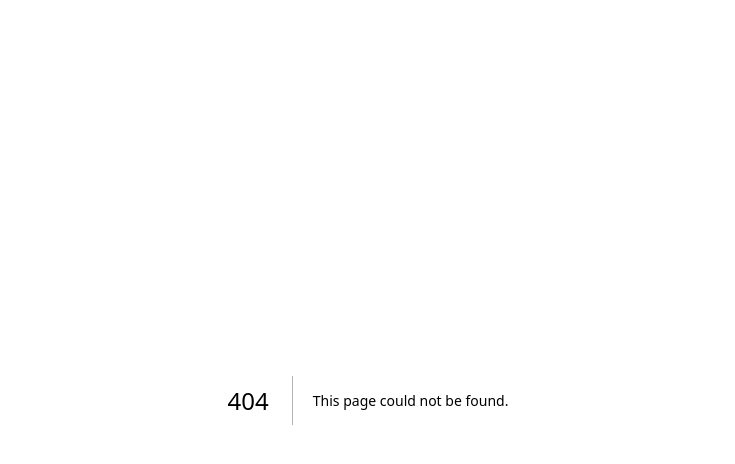
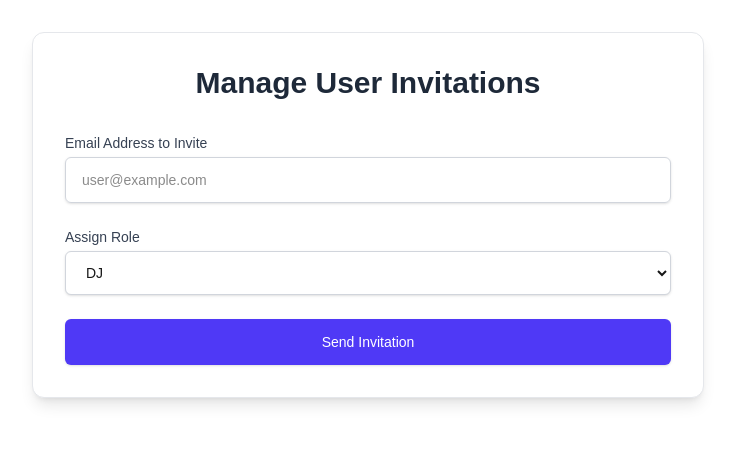
Before and after one commit to PatroniousGrendopolies/guestlist-app, a Next.js app: page /dashboard/manage-invitations in a window 1280 px wide. Before the commit this address had no page. Shown: the top 464 px of the page, without its empty margins (272-1007 px from the left). Built offline with nearby package versions, Linux system fonts and the light colour scheme.

Commit message:
feat: Add page for managers to send invitations

```diff
--- /dev/null
+++ b/src/app/dashboard/manage-invitations/page.tsx
@@ -0,0 +1,136 @@
+// src/app/dashboard/manage-invitations/page.tsx
+'use client';
+
+import { useState, useTransition } from 'react';
+import { UserRole } from '@/types/user'; // Assuming UserRole is in src/types/user.ts
+
+// Helper to get user-friendly role names if needed, or just use the enum values
+const getFriendlyRoleName = (role: UserRole): string => {
+  switch (role) {
+    case UserRole.DJ: return 'DJ';
+    case UserRole.Promoter: return 'Promoter';
+    case UserRole.DoorStaff: return 'Door Staff';
+    // Add other roles as needed, but managers typically invite DJs or Promoters
+    default: return role.charAt(0).toUpperCase() + role.slice(1);
+  }
+};
+
+// Define which roles a manager can assign through this form
+const assignableRoles: UserRole[] = [
+  UserRole.DJ,
+  UserRole.Promoter,
+  UserRole.DoorStaff, // Example: managers might also invite door staff
+  // Add UserRole.Staff if general staff can be invited this way
+];
+
+
+export default function ManageInvitationsPage() {
+  const [email, setEmail] = useState('');
+  const [roleToAssign, setRoleToAssign] = useState<UserRole>(assignableRoles[0] || UserRole.DJ);
+  const [message, setMessage] = useState<string | null>(null);
+  const [messageType, setMessageType] = useState<'success' | 'error' | 'info'>('info');
+  const [isPending, startTransition] = useTransition();
+
+  const handleSubmit = async (event: React.FormEvent<HTMLFormElement>) => {
+    event.preventDefault();
+    setMessage(null);
+
+    if (!email || !roleToAssign) {
+      setMessage('Email and role are required.');
+      setMessageType('error');
+      return;
+    }
+
+    startTransition(async () => {
+      try {
+        const response = await fetch('/api/invitations', {
+          method: 'POST',
+          headers: {
+            'Content-Type': 'application/json',
+          },
+          body: JSON.stringify({ email, roleToAssign }),
+        });
+
+        const result = await response.json();
+
+        if (response.ok) {
+          setMessage(result.message || 'Invitation sent successfully!');
+          setMessageType('success');
+          setEmail(''); // Clear email field on success
+        } else {
+          setMessage(result.error || 'Failed to send invitation.');
+          setMessageType('error');
+        }
+      } catch (error) {
+        console.error('Error sending invitation:', error);
+        setMessage('An unexpected error occurred. Please try again.');
+        setMessageType('error');
+      }
+    });
+  };
+
+  return (
+    <div className="container mx-auto px-4 py-8">
+      <div className="max-w-2xl mx-auto bg-white p-8 rounded-xl shadow-lg border border-gray-200">
+        <h1 className="text-3xl font-bold mb-8 text-center text-gray-800">Manage User Invitations</h1>
+
+        <form onSubmit={handleSubmit} className="space-y-6">
+          <div>
+            <label htmlFor="email" className="block text-sm font-medium text-gray-700 mb-1">
+              Email Address to Invite
+            </label>
+            <input
+              type="email"
+              name="email"
+              id="email"
+              value={email}
+              onChange={(e) => setEmail(e.target.value)}
+              className="mt-1 block w-full px-4 py-3 border border-gray-300 rounded-md shadow-sm focus:outline-none focus:ring-2 focus:ring-indigo-500 focus:border-indigo-500 sm:text-sm"
+              placeholder="user@example.com"
+              required
+            />
+          </div>
+
+          <div>
+            <label htmlFor="roleToAssign" className="block text-sm font-medium text-gray-700 mb-1">
+              Assign Role
+            </label>
+            <select
+              name="roleToAssign"
+              id="roleToAssign"
+              value={roleToAssign}
+              onChange={(e) => setRoleToAssign(e.target.value as UserRole)}
+              className="mt-1 block w-full px-4 py-3 border border-gray-300 bg-white rounded-md shadow-sm focus:outline-none focus:ring-2 focus:ring-indigo-500 focus:border-indigo-500 sm:text-sm"
+              required
+            >
+              {assignableRoles.map((role) => (
+                <option key={role} value={role}>
+                  {getFriendlyRoleName(role)}
+                </option>
+              ))}
+            </select>
+          </div>
+
+          <button
+            type="submit"
+            disabled={isPending}
+            className="w-full flex justify-center py-3 px-4 border border-transparent rounded-md shadow-sm text-sm font-medium text-white bg-indigo-600 hover:bg-indigo-700 focus:outline-none focus:ring-2 focus:ring-offset-2 focus:ring-indigo-500 disabled:bg-gray-400 disabled:cursor-not-allowed transition-colors duration-150 ease-in-out"
+          >
+            {isPending ? 'Sending Invitation...' : 'Send Invitation'}
+          </button>
+        </form>
+
+        {message && (
+          <div className={`mt-6 p-4 rounded-md text-sm font-medium border ${
+            messageType === 'success' ? 'bg-green-50 border-green-300 text-green-700' :
+            messageType === 'error' ? 'bg-red-50 border-red-300 text-red-700' :
+            'bg-blue-50 border-blue-300 text-blue-700' // info
+          }`} role="alert">
+            <p className="font-semibold">{messageType.charAt(0).toUpperCase() + messageType.slice(1)}</p>
+            <p>{message}</p>
+          </div>
+        )}
+      </div>
+    </div>
+  );
+}
```
